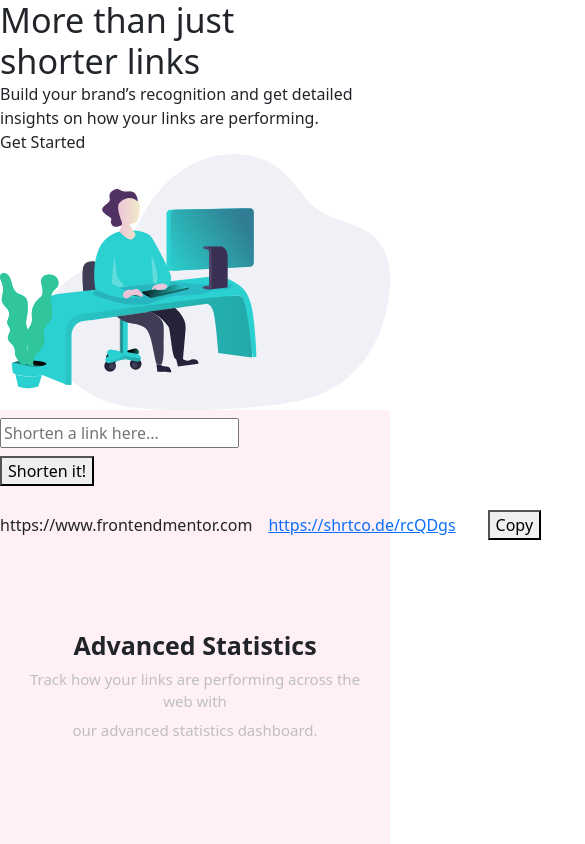
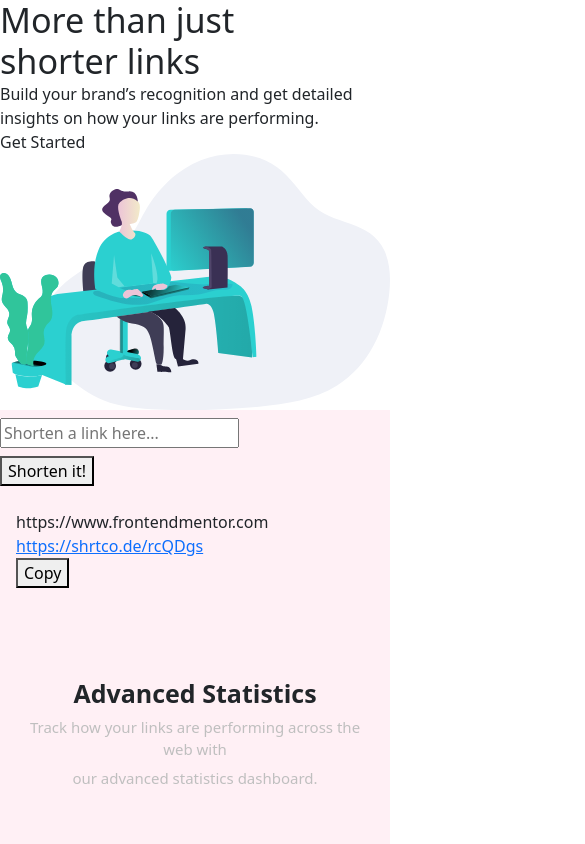
Before and after one commit to halimyusuf/url-shortener-frontend, a Next.js app: page / in a window 390 px wide. Shown: the top 844 px of the page, 585 px wide, since content can reach past the window. Built offline with nearby package versions, Linux system fonts and the light colour scheme.

Commit message:
chore: add responsiveness

```diff
--- a/components/LinksList.js
+++ b/components/LinksList.js
@@ -2,9 +2,9 @@ export default function LinksList({ copied, onCopy, linkObj }) {
   const { link, shortCode } = linkObj;
   return (
     <div className="link-list mt-3">
-      <div className="d-flex justify-content-between align-items-center">
-        <div>{link}</div>
-        <div className="d-flex align-items-center">
+      <div className="d-md-flex justify-content-between align-items-center">
+        <div className="mx-3">{link}</div>
+        <div className="d-md-flex align-items-center">
           <div className="mx-3">
             <a href={shortCode} target="_blank" rel="noreferrer">
               {shortCode}
```
